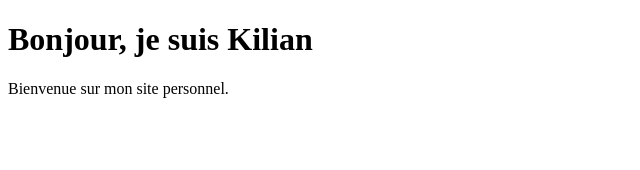
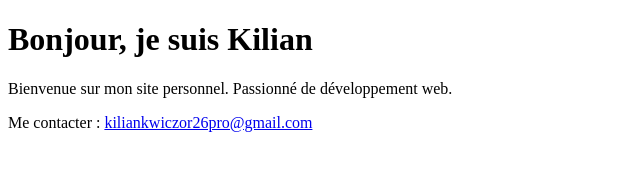
Before and after one commit to kiliankwiczor/kiliankwiczor-site, a plain HTML site: page index.html in a window 1280 px wide. Shown: the whole page, without its empty margins (0-640 px from the left). Drawn offline with Linux system fonts and the light colour scheme.

Commit message:
Ajoute description et lien de contact

```diff
--- a/index.html
+++ b/index.html
@@ -7,6 +7,7 @@
 </head>
 <body>
   <h1>Bonjour, je suis Kilian</h1>
-  <p>Bienvenue sur mon site personnel.</p>
+  <p>Bienvenue sur mon site personnel. Passionné de développement web.</p>
+  <p>Me contacter : <a href="mailto:kiliankwiczor26pro@gmail.com">kiliankwiczor26pro@gmail.com</a></p>
 </body>
 </html>
```
